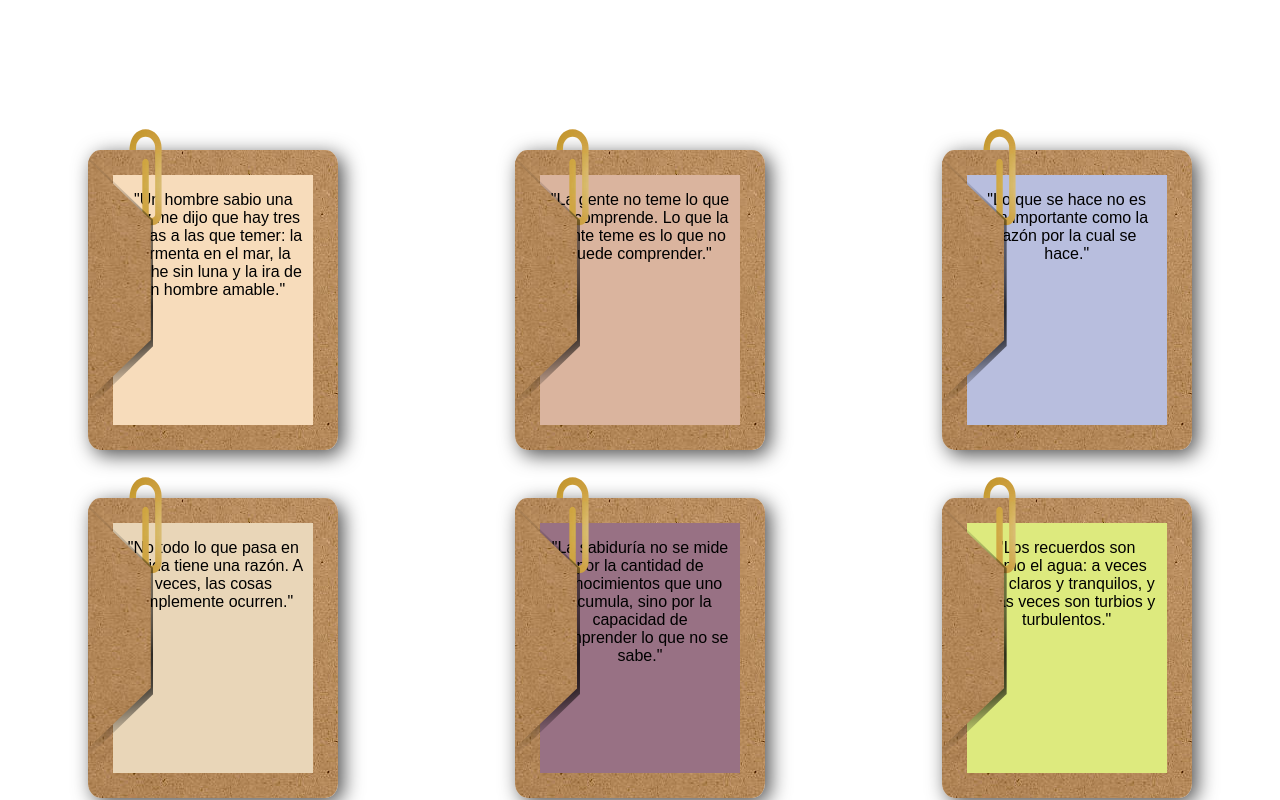
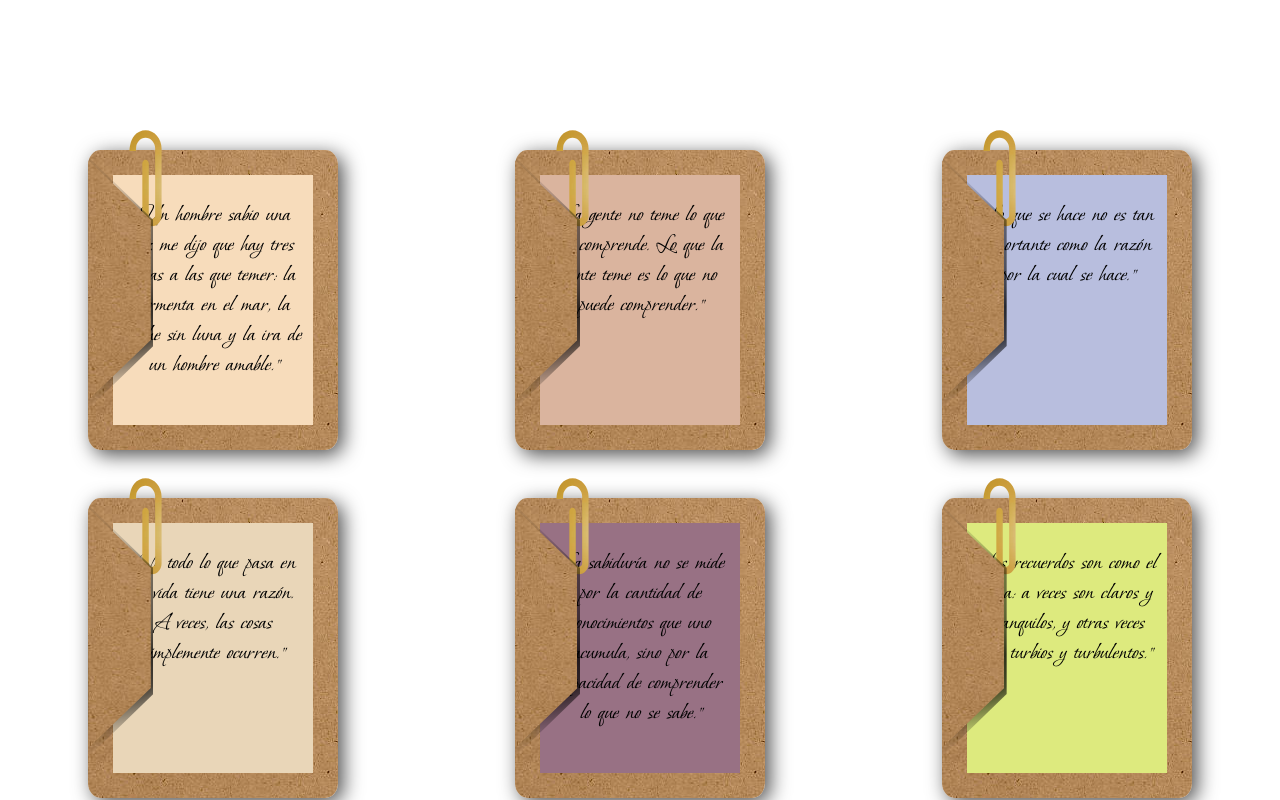
Before and after one commit to Celia9728/Componentes, a plain HTML site: page cards/cards3/index.html in a window 1280 px wide. Shown: the top 800 px of the page. Drawn offline with Linux system fonts and the light colour scheme; a script that the page names is missing.

Commit message:
On branch main Your branch is up to date with 'origin/main'.
Changes to be committed:
	deleted:    cards/cards3/img/abstract-texture-background-smooth-gold-metal-wall-free-photo.jpg
	deleted:    cards/cards3/img/descarga.jpg
	deleted:    cards/cards3/img/dorado2.jpg
	deleted:    cards/cards3/img/dorado3.jpg
	deleted:    cards/cards3/img/dorado4.jpg
	deleted:    cards/cards3/img/dorado5.jpg
	deleted:    cards/cards3/img/fondo-transparente-textura-tablero-corcho-tablero-corcho-fijar-notas-listas-tareas-pendientes-fotos_314759-1706.avif
	deleted:    cards/cards3/img/vector-otlined-agglomerated-cork-texture-260nw-1034499508.webp
	modified:   cards/cards3/style.css

```diff
--- a/cards/cards3/style.css
+++ b/cards/cards3/style.css
@@ -1,6 +1,14 @@
+@font-face {
+  font-family: MiFuentePersonalizada;
+  src: url('./fonts/BonheurRoyale-Regular.ttf') format('truetype');
+  font-weight: normal;
+  font-style: normal;
+}
+
 :root {
-  font-family: system-ui, -apple-system, BlinkMacSystemFont, 'Segoe UI', Roboto,
-    Oxygen, Ubuntu, Cantarell, 'Open Sans', 'Helvetica Neue', sans-serif;
+  font-family: MiFuentePersonalizada, system-ui, -apple-system,
+    BlinkMacSystemFont, 'Segoe UI', Roboto, Oxygen, Ubuntu, Cantarell,
+    'Open Sans', 'Helvetica Neue', sans-serif;
 
   --color-morado-azul: 76 41 145;
   --color-morado: 134 45 163;
@@ -8,13 +16,6 @@
   --color-rosa: 242 122 158;
   --color-salmon: 250 122 121;
   --color-salmon-claro: 247 169 123;
-}
-
-@font-face {
-  font-family: 'MiFuentePersonalizada';
-  src: url('fonts/BonheurRoyale-Regular.ttf') format('ttf');
-  font-weight: normal;
-  font-style: normal;
 }
 
 *,
@@ -123,14 +124,10 @@ article {
 
 .clip {
   position: absolute;
-  top: -43px;
+  top: -42px;
   left: 15px;
   z-index: 2;
   transition: all 0.3s ease-in-out;
-
-  & svg {
-    fill: url(img/abstract-texture-background-smooth-gold-metal-wall-free-photo.jpg);
-  }
 }
 
 .tarjeta {
@@ -140,6 +137,7 @@ article {
   position: relative;
   left: 0;
   transition: all 0.3s ease-in-out;
+  /* font-size: clamp(8px, 3vw, 16px); */
 
   &:hover {
     left: 50px;
@@ -148,6 +146,7 @@ article {
   & p {
     padding-inline: 10px;
     font-family: 'MiFuentePersonalizada', sans-serif;
+    font-size: 25px;
   }
 }
 
```
Also changed, not shown: cards/cards3/img/abstract-texture-background-smooth-gold-metal-wall-free-photo.jpg (deleted), cards/cards3/img/descarga.jpg (deleted), cards/cards3/img/dorado3.jpg (deleted), cards/cards3/img/dorado4.jpg (deleted), cards/cards3/img/dorado5.jpg (deleted), cards/cards3/img/fondo-transparente-textura-tablero-corcho-tablero-corcho-fijar-notas-listas-tareas-pendientes-fotos_314759-1706.avif (deleted), cards/cards3/img/vector-otlined-agglomerated-cork-texture-260nw-1034499508.webp (deleted), 1 other file.
